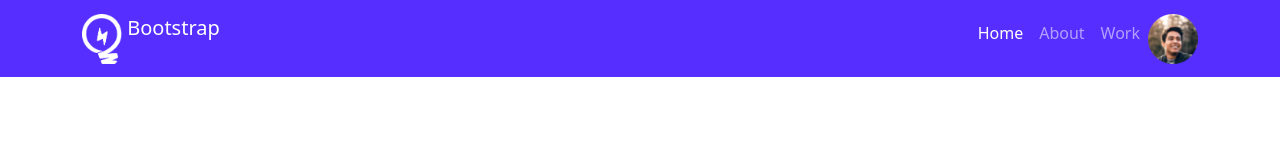
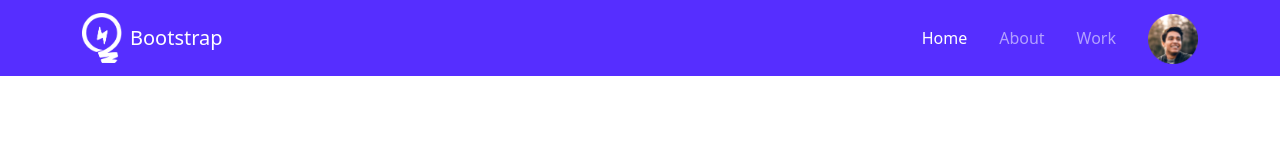
Before and after one commit to nmkhans/leader_board_bs, a plain HTML site: page index.html in a window 1280 px wide. Drawn offline with nearby package versions, Linux system fonts and the light colour scheme.

Commit message:
Header Added

```diff
--- a/index.html
+++ b/index.html
@@ -13,25 +13,25 @@
         <header class="header_area">
             <nav class="navbar navbar-expand-lg navbar-dark" style="background-color: #562EFF;">
                 <div class="container">
-                  <a class="navbar-brand" href="#">
+                  <a class="navbar-brand d-flex align-items-center" href="#">
                     <img src="images/icons/logo.png" alt="" width="40" height="50" class="d-inline-block align-text-top">
-                    <span>Bootstrap</span>
+                    <span class="ms-2">Bootstrap</span>
                   </a>
                   <button class="navbar-toggler" type="button" data-bs-toggle="collapse" data-bs-target="#navbarSupportedContent" aria-controls="navbarSupportedContent" aria-expanded="false" aria-label="Toggle navigation">
                     <span class="navbar-toggler-icon"></span>
                   </button>
                   <div class="collapse navbar-collapse" id="navbarSupportedContent">
-                    <ul class="navbar-nav ms-auto mb-2 mb-lg-0">
-                      <li class="nav-item">
+                    <ul class="navbar-nav ms-auto mb-2 mb-lg-0 d-flex align-items-center">
+                      <li class="nav-item pe-3">
                         <a class="nav-link active" aria-current="page" href="#">Home</a>
                       </li>
-                      <li class="nav-item">
+                      <li class="nav-item pe-3">
                         <a class="nav-link" href="#">About</a>
                       </li>
-                      <li class="nav-item">
+                      <li class="nav-item pe-3">
                         <a class="nav-link" href="#">Work</a>
                       </li>
-                      <li class="nav-item">
+                      <li class="nav-item ms-2">
                         <img src="images/icons/profile.png" alt="" width="50" height="50" class="d-inline-block align-text-top">
                       </li>
                     </ul>
```
